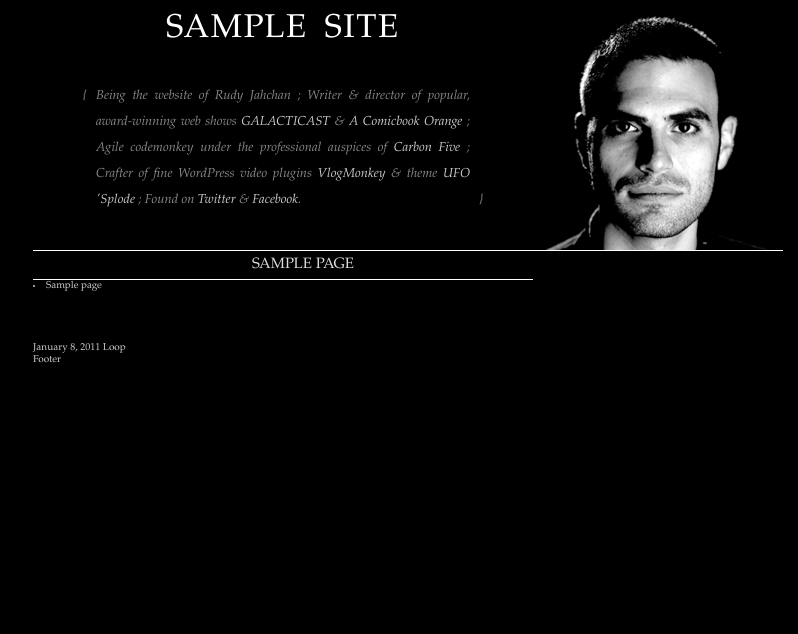
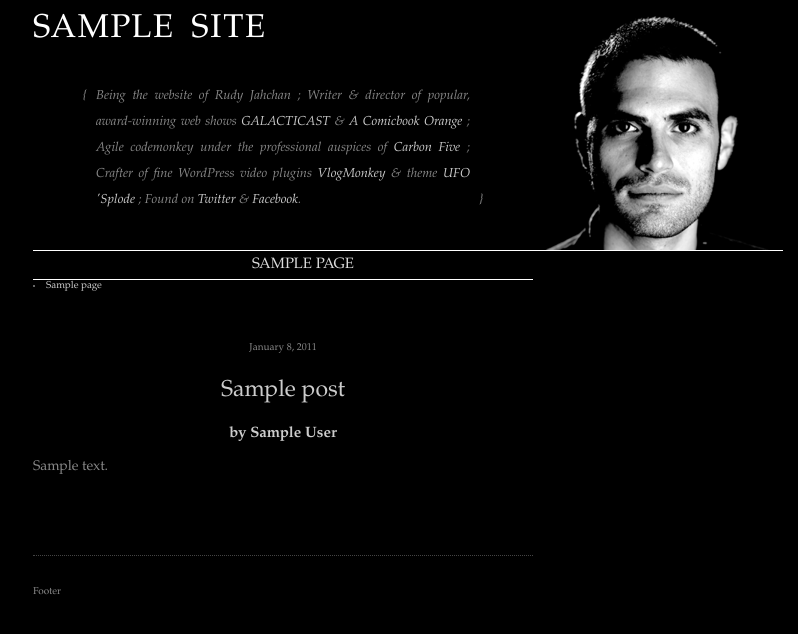
Before and after one commit to rudyjahchan/manifesto, a WordPress theme: template index.php in a window 1280 px wide. Shown: the top 634 px of the page, without its empty margins (232-1030 px from the left). Run offline with PHP 8.4 and a stand-in for WordPress, Linux system fonts and the light colour scheme; the site name, menu and one post (Sample post) are stand-ins, and other content is empty; some libraries are stand-ins or nearby versions.

Commit message:
Add basic styling

```diff
--- a/footer.php
+++ b/footer.php
@@ -1,3 +1,4 @@
+		</div>
 	</div>
 </div>
 <footer>
--- a/header.php
+++ b/header.php
@@ -62,9 +62,11 @@ Being the website of Rudy Jahchan ; Writer &amp; director of popular, award-winn
 	else
 	$children = wp_list_pages("title_li=&child_of=".$post->ID."&echo=0");
 	if ($children) { ?>
-	<nav id="sub_pages">
+	<nav id="sub-pages">
 	<ul>
 	<?php echo $children; ?>
 	</ul>
 	</nav>
 <?php } ?>
+
+<div class="hfeed">
--- a/loop.php
+++ b/loop.php
@@ -4,7 +4,17 @@
 
 		<article id="post-<?php the_ID(); ?>" <?php post_class(); ?>>
 			<?php the_date('F j, Y', '<h5 class="postDate"><abbr class="published">','</abbr></h5>'); ?>
-			Loop
+			<h3 class="entry-title"><a href="<?php the_permalink() ?>" rel="bookmark"><?php the_title(); ?></a></h3>
+			<h4 class="vcard author">by <span class="fn"><?php the_author(); ?></span></h4>
+
+			<div class="entry-content">
+				<?php the_content('Read the rest of this entry &raquo;'); ?>
+			</div>
+
+			<div class="entry-utility">
+				<span class="comments-link"><?php comments_popup_link( __( 'Leave a comment', 'twentyten' ), __( '1 Comment', 'twentyten' ), __( '% Comments', 'twentyten' ) ); ?></span>
+				<?php edit_post_link( __( 'Edit', 'twentyten' ), '<span class="meta-sep">|</span> <span class="edit-link">', '</span>' ); ?>
+			</div>
 		</article>
 
 	<?php endwhile; ?>
--- a/style.css
+++ b/style.css
@@ -16,7 +16,7 @@ html {background: #000;}
 body{
   background: #000;
   font: 62.5% palatino, "times new roman", serif;
-  color: #ccc;
+  color: #888;
 }
 
 a:link,
@@ -50,7 +50,6 @@ h1 {
   text-transform: uppercase;
   letter-spacing: .05em;
   word-spacing: .2em;
-  text-align: center;
 }
 
 h1 a:link,
@@ -64,6 +63,27 @@ h1 a:active{
   text-decoration: underline;
 }
 
+h3{
+  margin-bottom: 5px;
+  font-size: 2.3em;
+  font-weight: normal;
+}
+h3 a:link{
+  color: #ccc;
+}
+h3 a:hover,
+h3 a:active,
+h3 a:visited{
+  text-decoration: underline;
+}
+
+h4{
+  margin-bottom: 10px;
+  font-size: 1.5em;
+  font-weight: bold;
+  color: #ccc;
+}
+
 h5{
   margin-bottom: 50px;
   font-family: "helvetica neue", helvetica, arial;
@@ -72,7 +92,6 @@ h5{
   font-weight: normal;
   border-bottom: 1px solid #444;
   background: #000;
-  text-align: center;
 }
 h5 abbr{
   display: inline-block;
@@ -135,7 +154,7 @@ nav#site li:last-child{
 nav#site a:link,
 nav#site a:visited{
   color: #ddd;
-  white-space: nowrap;
+  whi	te-space: nowrap;
 }
 
 nav#site a:hover,
@@ -143,66 +162,101 @@ nav#site a:active{
   color: #ddd;
 }
 
-nav#site .current_page_parent a:link,
-nav#site .current_page_parent a:visited,
-nav#site .current_page_item a:link,
-nav#site .current_page_item a:visited{
+nav#site .current-page-parent a:link,
+nav#site .current-page-parent a:visited,
+nav#site .current-page-item a:link,
+nav#site .current-page-item a:visited{
   text-decoration: underline;
   color: #eee;
 }
 
-nav#site .current_page_parent a:hover,
-nav#site .current_page_parent a:active,
-nav#site .current_page_item a:hover,
-nav#site .current_page_item a:active{
+nav#site .current-page-parent a:hover,
+nav#site .current-page-parent a:active,
+nav#site .current-page-item a:hover,
+nav#site .current-page-item a:active{
   color: #fff;
 }
 
-nav#sub_pages{
+nav#sub-pages{
 	display: block;
   padding: 5px;
   border-bottom: 1px solid #F4F4F4;
 }
-nav#sub_pages ul{
+nav#sub-pages ul{
   text-align: center;
 }
-nav#sub_pages li{
+nav#sub-pages li{
   display: inline;
   margin-right: 20px;
   font-size: 1.2em;
   text-transform: uppercase;
   line-height: 1.2em;
 }
-nav#sub_pages li:last-child{
+nav#sub-pages li:last-child{
   margin-right: 0;
 }
-nav#sub_pages a:link,
-nav#sub_pages a:visited{
+nav#sub-pages a:link,
+nav#sub-pages a:visited{
   color: #999;
   white-space: nowrap;
 }
-nav#sub_pages a:hover,
-nav#sub_pages a:active{
+nav#sub-pages a:hover,
+nav#sub-pages a:active{
   text-decoration: underline;
   color: #bbb;
 }
-nav#sub_pages .current_page_parent a:link,
-nav#sub_pages .current_page_parent a:visited,
-nav#sub_pages .current_page_item a:link,
-nav#sub_pages .current_page_item a:visited{
+nav#sub-pages .current-page-parent a:link,
+nav#sub-pages .current-page-parent a:visited,
+nav#sub-pages .current-page-item a:link,
+nav#sub-pages .current-page-item a:visited{
   text-decoration: underline;
   color: #ccc;
 }
-nav#sub_pages .current_page_parent a:hover,
-nav#sub_pages .current_page_parent a:active,
-nav#sub_pages .current_page_item a:hover,
-nav#sub_pages .current_page_item a:active{
+nav#sub-pages .current-page-parent a:hover,
+nav#sub-pages .current-page-parent a:active,
+nav#sub-pages .current-page-item a:hover,
+nav#sub-pages .current-page-item a:active{
   color: #ccc;
+}
+
+.hfeed {
+	margin-top: 50px;
+  text-align: center;
+}
+
+.hfeed p,
+.hfeed li,
+.hfeed dd{
+  margin-bottom: 1.7em;
+  font-size: 1.4em;
+  line-height: 1.5em;
+  color: #888;
+  text-align: justify;
+}
+.hfeed p{
+  text-align: justify;
+}
+.hfeed li{
+  list-style: square;
+  margin-left: 17px;
+}
+.hfeed dt{
+  font-size: 1.3em;
+  color: #333;
+}
+
+.hfeed .entry-utility {
+  margin: 40px auto 0;
+  font-size: 1.3em;
+  color: #888;
 }
 
 article {
 	display: block;
-	margin-top: 50px;
+	margin-bottom: 50px;
+  padding-bottom: 37px;
+  border-bottom: 1px dotted #444;
+  margin-bottom: 30px;
 }
 
 /* new clearfix */
```
